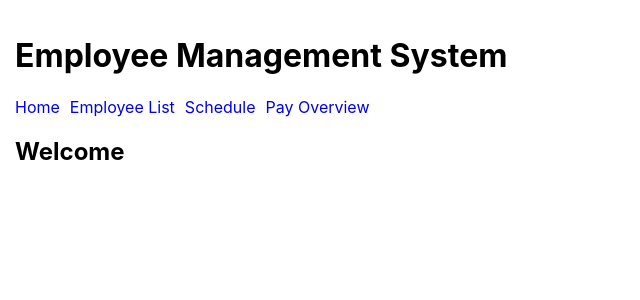
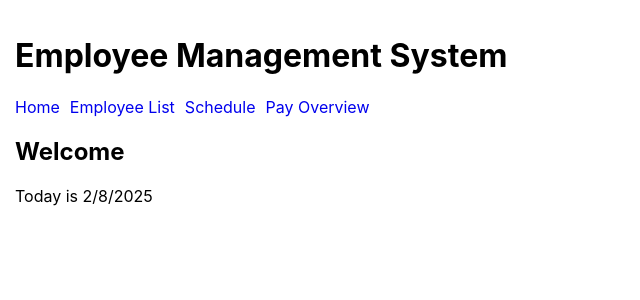
Before and after one commit to arnavgoel215/Employee-System, a React (Create React App) app: page / in a window 1280 px wide. Shown: the top 300 px of the page, without its empty margins (0-640 px from the left). Built offline with nearby package versions, Linux system fonts and the light colour scheme.

Commit message:
Added current date to home page

```diff
--- a/src/pages/Home.js
+++ b/src/pages/Home.js
@@ -1,7 +1,17 @@
 const Home = () => {
+    const date = new Date();
+    let day = date.getDate();
+    let month = date.getMonth() + 1;
+    let year = date.getFullYear();
+
+    let currentDate = `${month}/${day}/${year}`
+
     return (
         <>
             <h2>Welcome</h2>
+            <article>
+                <p>Today is {currentDate}</p>
+            </article>
         </>
      );
 }
```
